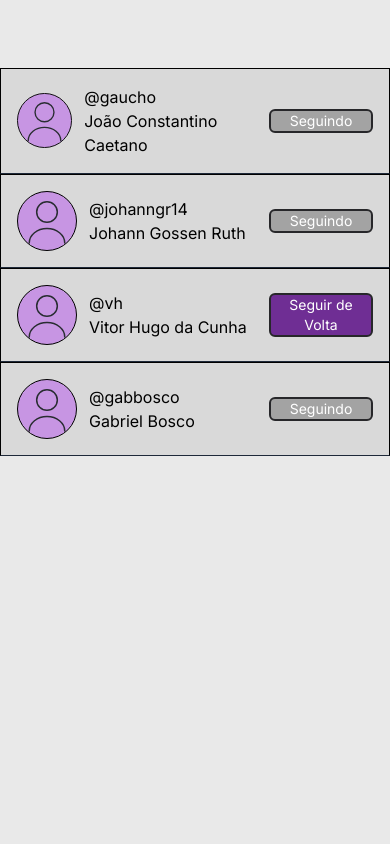
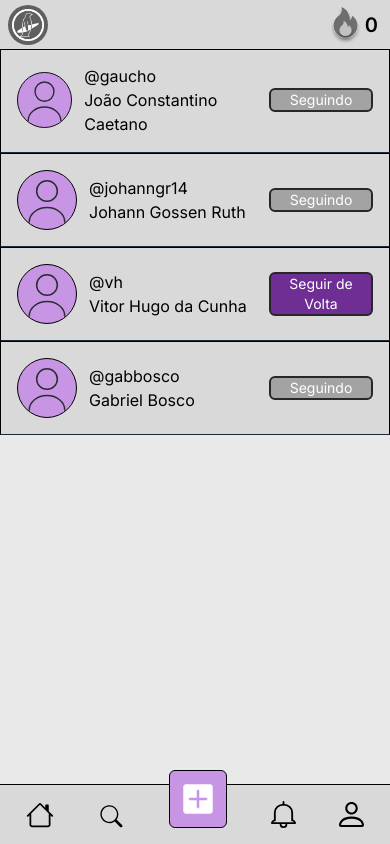
Before and after one commit to catolica-faculdade/pinguin-project, a React (Vite) app: page /followers in a window 390 px wide. Built offline with nearby package versions, Linux system fonts and the light colour scheme.

Commit message:
fix: adding navbar mobile e style da section

```diff
--- a/src/Pages/Followers.jsx
+++ b/src/Pages/Followers.jsx
@@ -3,6 +3,8 @@ import LeftMenu from "../components/General/LeftMenu";
 import RightMenu from "../components/General/RightMenu";
 import FollowTab from "../components/Follows/FollowTab";
 import NavBar from "../components/General/NavBar";
+import TopNavMobile from "../components/Mobile/TopNavMobile";
+import NavBarMobile from "../components/Mobile/NavBarMobile";
 
 function Followers() {
     const [followers, setFollowers] = useState([]);
@@ -60,7 +62,8 @@ function Followers() {
     return (
         <section>
             <NavBar />
-            <section className="flex bg-user-icon h-dvh pt-[8vh]">
+            <TopNavMobile />
+            <section className="flex bg-user-icon h-dvh pt-[47px] pb-[55px] md:pt-[8vh]">
                 <LeftMenu />
                 <div className="w-full md:w-3/5 flex flex-col overflow-y-scroll">
                 {followers.map((user) => {
@@ -88,6 +91,7 @@ function Followers() {
                 </div>
                 <RightMenu />
             </section>
+            <NavBarMobile />
         </section>
     );
 }
```
